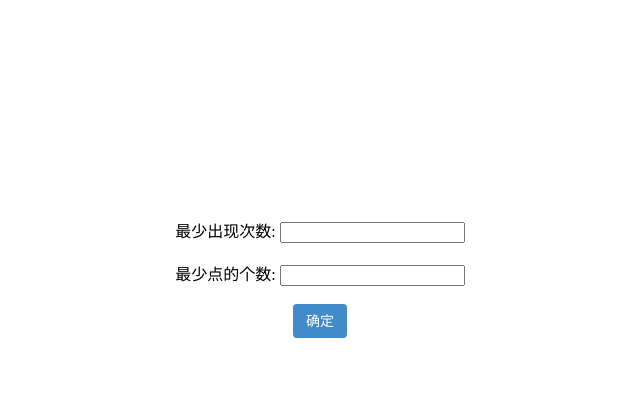
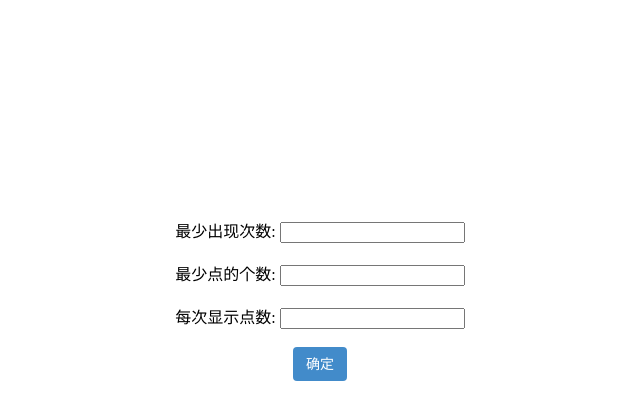
Before and after one commit to whuchenrui/experiment_data, a Python web app: template application/web/templates/position_bias.html in a window 1280 px wide. Shown: the part 308-728 px from the top of the page, without its empty margins (320-960 px from the left). Run offline with Jinja, Linux system fonts and the light colour scheme; the template is opened without the code that fills it, so the values that code supplies are empty.

Commit message:
更改html，添加参数传入

```diff
--- a/application/web/templates/position_bias.html
+++ b/application/web/templates/position_bias.html
@@ -16,6 +16,8 @@
         <br>
         <label>最少点的个数: </label><input type="text" name="min_page" id="min_page"><br>
         <br>
+        <label>每次显示点数: </label><input type="text" name="max_pic_num" id="max_pic_num"><br>
+        <br>
         <input type="submit" value="确定" class="btn btn-primary" onclick="get_data()">
     </div>
 </body>
```
